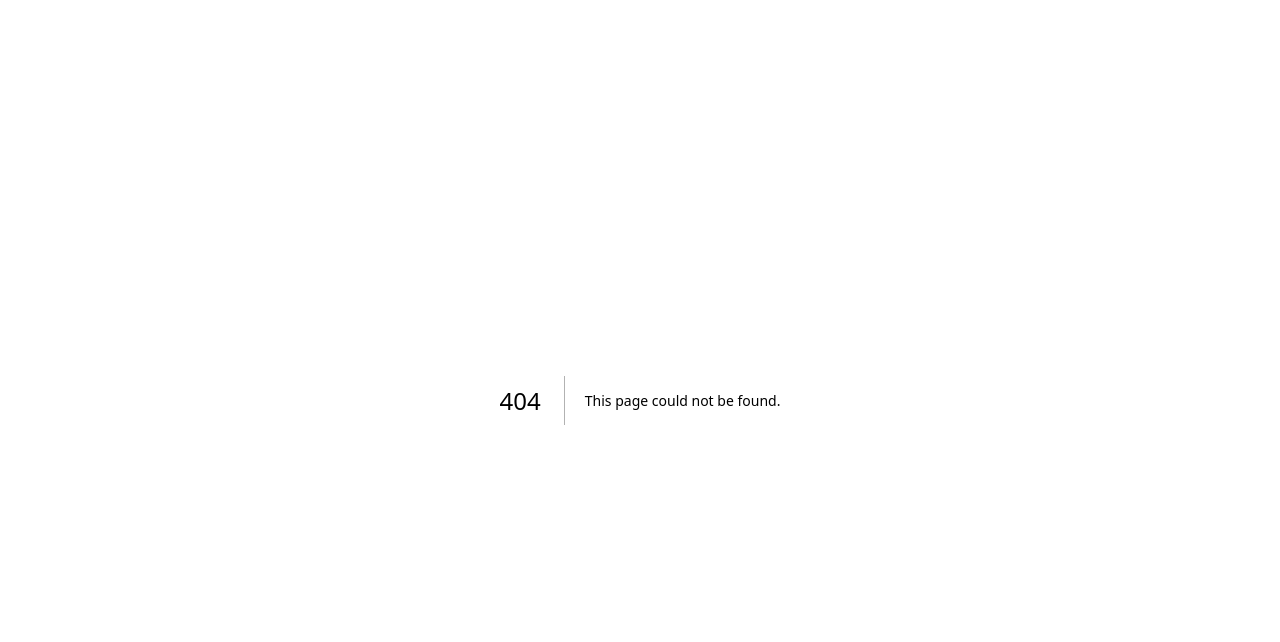
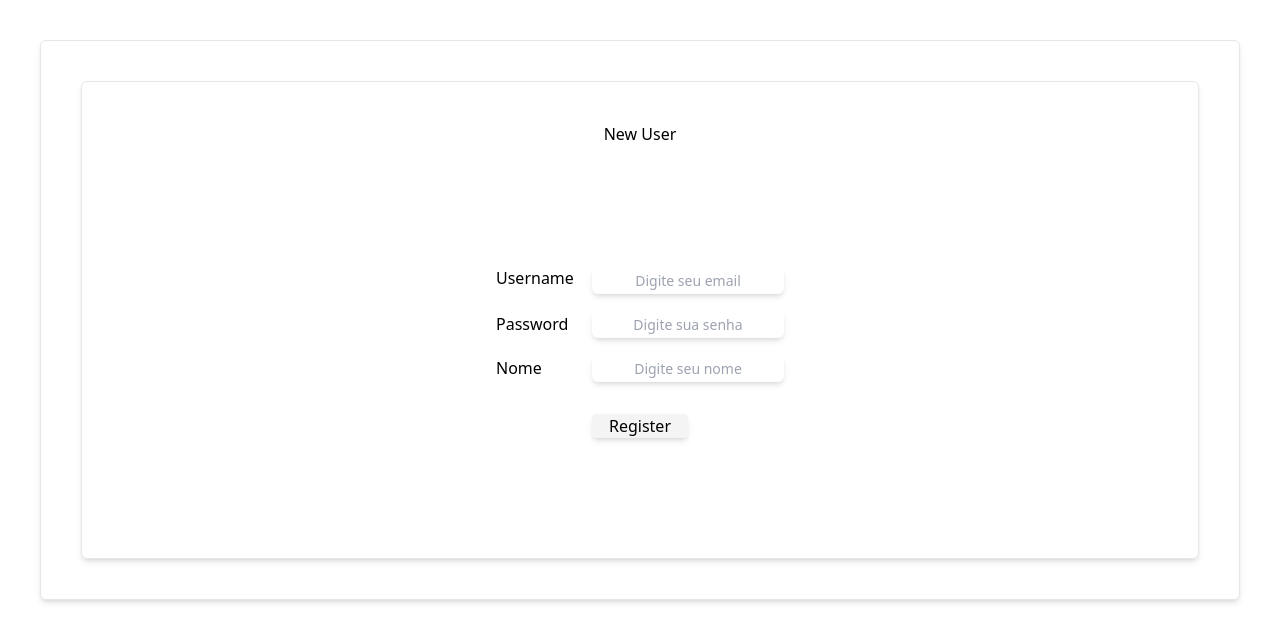
Before and after one commit to onoue9/form-crud, a Next.js app: page /register-user in a window 1280 px wide. Before the commit this address had no page. Shown: the top 642 px of the page. Built offline with nearby package versions, Linux system fonts and the light colour scheme.

Commit message:
feat: :sparkles: implemented register-user.tsx page

```diff
--- /dev/null
+++ b/src/pages/register-user.tsx
@@ -0,0 +1,56 @@
+import { useEffect, useState } from 'react';
+import '../app/globals.css';
+
+export default function Register () {
+
+  const [username, setUsername] = useState<string>('');
+  const [password, setPassword] = useState<string>('');
+  const [nome, setNome] = useState<string>('');
+  const [data, setData] = useState<string[]>([]);
+
+  const handleSubmit = async (e: React.FormEvent<HTMLFormElement>) => {
+    e.preventDefault();
+    try {
+      const response = await fetch('http://localhost:3001/users', {
+        method: 'POST',
+        headers: {
+          'Content-Type': 'application/json'
+        },
+        body: JSON.stringify({ username, password, nome }),
+      });
+      const data = await response.json();
+      setData(data.message);
+      !data.message ? location.pathname = '/users' : null;
+    } catch (error) {
+      console.log('error: ', error);
+    }
+  }
+
+  return (
+    <div className="flex flex-col border rounded-md shadow-md m-10">
+      <div className="flex flex-col gap-10 justify-center border rounded-md shadow-md m-10 p-10">
+        <h1 className="text-center">New User</h1>
+        <form onSubmit={handleSubmit} className="flex flex-col items-center gap-4 p-20" name='create'>
+          <label className="flex">
+            <span className="w-24">Username</span>
+            <input className="rounded-md shadow-md w-48 text-sm h-7 text-center" type="text" name="username" onChange={(e) => setUsername(e.target.value)} value={username} placeholder='Digite seu email'/>
+          </label>
+          <label className="flex justify-center items-center">
+            <span className="w-24">Password</span>
+            <input className="rounded-md shadow-md w-48 text-sm h-7 text-center" type="password" name="password" onChange={(e) => setPassword(e.target.value)} value={password} placeholder='Digite sua senha' />
+          </label>
+          <label className="flex justify-center items-center">
+            <span className="w-24">Nome</span>
+            <input className="rounded-md shadow-md w-48 text-sm h-7 text-center" type="text" name="nome" onChange={(e) => setNome(e.target.value)} value={nome} placeholder='Digite seu nome' />
+          </label>
+          {data && <ul className="flex flex-col gap-2 text-red-600">
+            {data.map(
+              (erro: string, index) => <li key={index}>{erro}</li>
+            )}
+          </ul>}
+          <button className="rounded bg-zinc-100 w-24 shadow-md hover:bg-zinc-300 transition-colors" type="submit">Register</button>
+        </form>
+      </div>
+    </div>
+  )
+}
```
